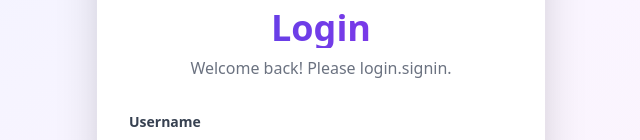
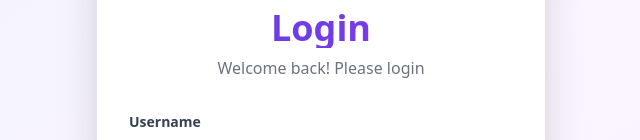
Before and after one commit to Jordhy-jpg/Notes, a React (Vite) app in the folder Frontend/: page /login in a window 1280 px wide. Shown: the part 230-370 px from the top of the page, without its empty margins (319-959 px from the left). Built offline with nearby package versions, Linux system fonts and the light colour scheme.

Commit message:
small fix

```diff
--- a/Frontend/src/components/Form.jsx
+++ b/Frontend/src/components/Form.jsx
@@ -38,7 +38,7 @@
         <div className="text-center mb-8">
           <div className="text-6xl mb-4">{name === 'Login' ? '🔐' : '🔑'}</div>
           <h1 className="text-4xl font-bold bg-gradient-to-r from-indigo-600 to-purple-600 bg-clip-text text-transparent">{name}</h1>
-          <p className="text-gray-500 mt-2">Welcome back! Please {name.toLowerCase()}.signin.</p>
+          <p className="text-gray-500 mt-2">Welcome back! Please {name.toLowerCase()}</p>
         </div>
 
         <form onSubmit={handleSubmit} className="space-y-6">
```
Also changed, not shown: 1 other file (tests, documents, lock files or other folders).
